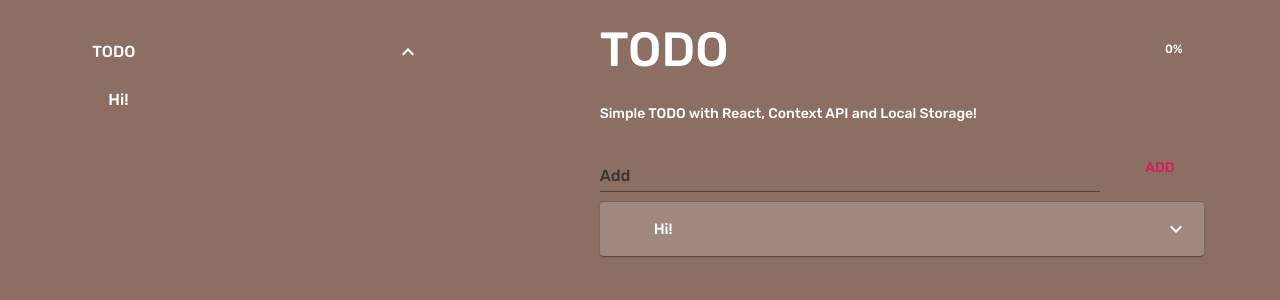
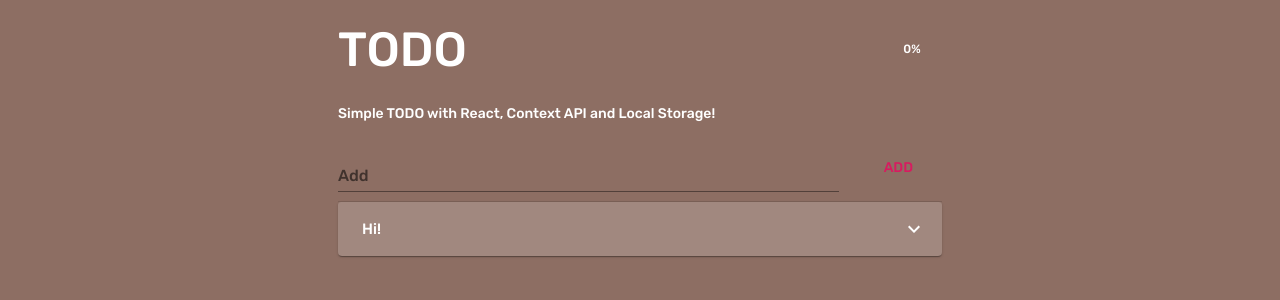
Before and after one commit to Joyfer/todoReact, a React (Create React App) app: page / in a window 1280 px wide. Shown: the top 300 px of the page. Built offline with nearby package versions, Linux system fonts and the light colour scheme.

Commit message:
deleted sidebar

```diff
--- a/src/App.js
+++ b/src/App.js
@@ -1,5 +1,4 @@
 // Components import
-import Sidebar from "./components/bars/sidebar/Sidebar";
 import HeadInformation from "./components/header/HeadInformation";
 import Card from "./components/todoList/card/Card";
 import { TaskProvider } from "./context/TasksContext";
@@ -11,9 +10,6 @@ function App() {
     <Container className="App" style={{ marginTop: 20 }}>
       <TaskProvider>
         <Grid container spacing={3} style={{ justifyContent: "center" }}>
-          <Grid item xs={12} md={5}>
-            <Sidebar />
-          </Grid>
           <Grid item xs={12} md={6}>
             <HeadInformation />
             <Card />
--- a/src/components/bars/sidebar/Sidebar.js
+++ /dev/null
@@ -1,51 +0,0 @@
-// Components
-import React, { useContext } from "react";
-import MenuItem from "./menu/MenuItem";
-import TasksContext from "../../../context/TasksContext";
-import PropTypes from "prop-types";
-// MUI
-import { makeStyles } from "@material-ui/core/styles";
-import List from "@material-ui/core/List";
-import withWidth from "@material-ui/core/withWidth";
-
-const useStyles = makeStyles((theme) => ({
-  root: {
-    width: "100%",
-    maxWidth: 360,
-    backgroundColor: "transparent",
-    borderColor: "transparent",
-    color: "white",
-  },
-  fixed: {
-    position: "fixed",
-    top: "20px",
-  },
-}));
-// Function
-const SideBar = ({ width }) => {
-  const classes = useStyles();
-  const { tasks } = useContext(TasksContext);
-
-  return (
-    <List
-      component="nav"
-      className={
-        width === "md" || width === "sm" || width === "xs" ? classes.root : `${classes.fixed} ${classes.root}`
-        }
-    >
-      {tasks.map((el) => {
-        return (
-          <div key={el}>
-            <MenuItem data={el} />
-          </div>
-        );
-      })}
-    </List>
-  );
-};
-
-SideBar.propTypes = {
-  width: PropTypes.oneOf(["lg", "md", "sm", "xl", "xs"]).isRequired,
-};
-
-export default withWidth()(SideBar);
--- a/src/components/bars/sidebar/menu/MenuItem.js
+++ /dev/null
@@ -1,27 +0,0 @@
-import React, { useState } from "react";
-import MenuSubItem from "./MenuSubItem";
-//MUI
-import ListItem from "@material-ui/core/ListItem";
-import ListItemText from "@material-ui/core/ListItemText";
-import ExpandLess from "@material-ui/icons/ExpandLess";
-import ExpandMore from "@material-ui/icons/ExpandMore";
-
-const MenuItem = ({data}) => {
-  const [open, setOpen] = useState(true);
-
-  const handleClick = () => {
-    setOpen(!open);
-  };
-
-  return (
-    <>
-      <ListItem button onClick={handleClick}>
-        <ListItemText primary="TODO" />
-        {open ? <ExpandLess /> : <ExpandMore />}
-      </ListItem>
-      <MenuSubItem onOpen={open} list={data.list} />
-    </>
-  );
-};
-
-export default MenuItem;
--- a/src/components/bars/sidebar/menu/MenuSubItem.js
+++ /dev/null
@@ -1,45 +0,0 @@
-// Components
-import React, { useContext } from "react";
-import PropTypes from "prop-types";
-import TasksContext from "../../../../context/TasksContext";
-//MUI
-import ListItem from "@material-ui/core/ListItem";
-import ListItemText from "@material-ui/core/ListItemText";
-import List from "@material-ui/core/List";
-import Collapse from "@material-ui/core/Collapse";
-import { makeStyles } from "@material-ui/core";
-
-const useStyles = makeStyles((theme) => ({
-  nested: {
-    paddingLeft: theme.spacing(4),
-  },
-}));
-
-const MenuSubItem = ({ onOpen, list }) => {
-  const classes = useStyles();
-  const { handleChange } = useContext(TasksContext);
-  return (
-    <Collapse in={onOpen} timeout={300} unmountOnExit>
-      <List component="div" disablePadding>
-        {list.map(({ name }, index) => {
-          return (
-            <ListItem
-              key={index}
-              button
-              className={classes.nested}
-              onClick={handleChange(`panel${index}`, false)}
-            >
-              <ListItemText primary={name} style={{wordBreak: "break-all"}} />
-            </ListItem>
-          );
-        })}
-      </List>
-    </Collapse>
-  );
-};
-
-MenuSubItem.propTypes = {
-  onOpen: PropTypes.bool.isRequired,
-};
-
-export default MenuSubItem;
--- a/src/components/header/HeadInformation.js
+++ b/src/components/header/HeadInformation.js
@@ -19,12 +19,19 @@ const HeadInformation = () => {
   const { tasks } = useContext(TasksContext);
 
   const completedTasks = () => {
-    let totalTasks = [], completedTasks = []
+    let totalTasks = [],
+      completedTasks = [];
     for (let el of tasks[0].list) {
-      totalTasks.push(...el.miniTasks)
-      completedTasks.push(...el.miniTasks.filter((el) => el.completed === true))
+      totalTasks.push(...el.miniTasks);
+      completedTasks.push(
+        ...el.miniTasks.filter((el) => el.completed === true)
+      );
     }
-    return Math.round((100 * completedTasks.length) / totalTasks.length);
+    if (totalTasks.length === 0) {
+      return 0;
+    } else {
+      return Math.round((100 * completedTasks.length) / totalTasks.length);
+    }
   };
 
   return (
@@ -51,7 +58,7 @@ const HeadInformation = () => {
             justifyContent="center"
           >
             <Typography variant="caption" component="div" color="inherit">
-             {completedTasks()}%
+              {completedTasks()}%
             </Typography>
           </Box>
         </Box>
--- a/src/components/todoList/card/Card.js
+++ b/src/components/todoList/card/Card.js
@@ -17,9 +17,9 @@ const useStyles = makeStyles((theme) => ({
   },
   heading: {
     fontSize: theme.typography.pxToRem(15),
-    flexBasis: "33.33%",
     flexShrink: 0,
     margin: "auto 0",
+    width: "100%",
   },
   card: {
     backgroundColor: theme.palette.info.main,
@@ -41,7 +41,9 @@ const useStyles = makeStyles((theme) => ({
 
 export default function ControlledAccordions() {
   const classes = useStyles();
-  const { tasks, addNewTask, expanded, handleChange } = useContext(TasksContext);
+  const { tasks, addNewTask, expanded, handleChange } = useContext(
+    TasksContext
+  );
 
   const completedPercentages = (miniTasks) => {
     let completed = miniTasks.filter((el) => el.completed === true);
@@ -75,17 +77,19 @@ export default function ControlledAccordions() {
                 size={30}
                 style={{ marginRight: 8 }}
               />
-              <Typography className={classes.heading}>{name}</Typography>
+              <Typography
+                className={classes.heading}
+                style={{ wordBreak: "break-word" }}
+              >
+                {name}
+              </Typography>
             </AccordionSummary>
             <AccordionDetails
               classes={{
                 root: classes.details,
               }}
             >
-              <CardBody
-                miniTasks={miniTasks}
-                idCallback={id}
-              ></CardBody>
+              <CardBody miniTasks={miniTasks} idCallback={id}></CardBody>
             </AccordionDetails>
           </Accordion>
         );
--- a/src/context/TasksContext.js
+++ b/src/context/TasksContext.js
@@ -29,7 +29,7 @@ const TaskProvider = ({ children }) => {
         id: `${data + 121}`,
         name: data,
         description: "My custom description",
-        miniTasks: [{ name: "Change task description", completed: false }],
+        miniTasks: [{ name: "My task description", completed: false }],
       },
       newArray = [...tasks];
     newArray[category].list.push(newElement);
```
